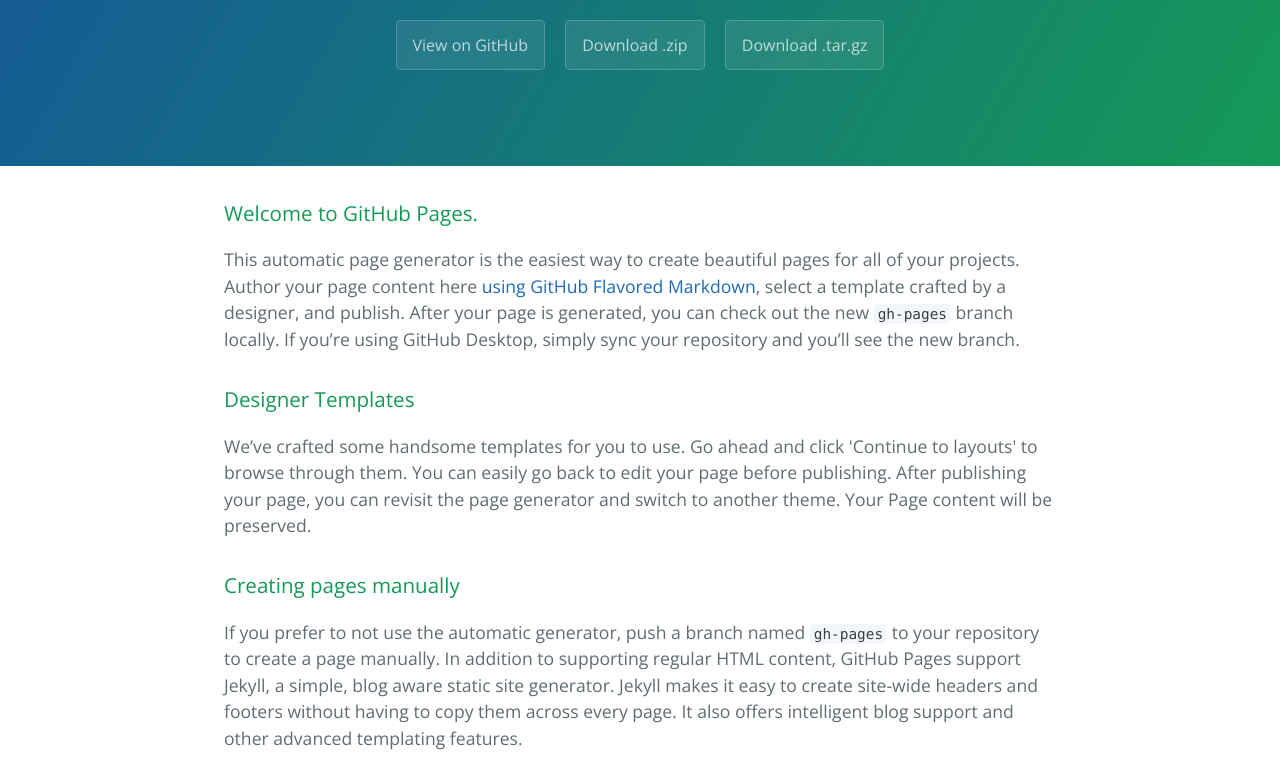
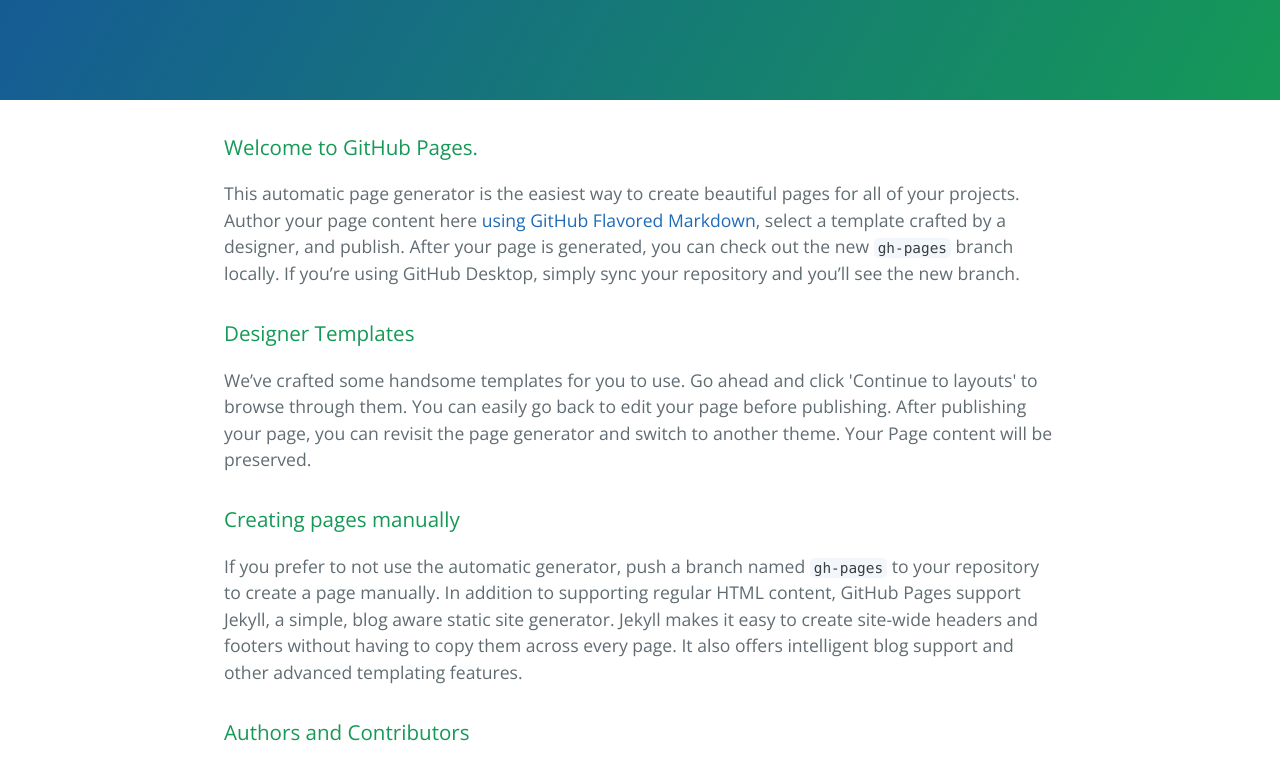
Before and after one commit to Thamayswaran/nightingale_screenshots, a plain HTML site: page index.html in a window 1280 px wide. Shown: the part 170-932 px from the top of the page. Drawn offline with nearby package versions, Linux system fonts and the light colour scheme.

Commit message:
Update index.html

```diff
--- a/index.html
+++ b/index.html
@@ -13,9 +13,6 @@
     <section class="page-header">
       <h1 class="project-name">Nightingale screenshots</h1>
       <h2 class="project-tagline"></h2>
-      <a href="https://github.com/Thamayswaran/nightingale_screenshots" class="btn">View on GitHub</a>
-      <a href="https://github.com/Thamayswaran/nightingale_screenshots/zipball/master" class="btn">Download .zip</a>
-      <a href="https://github.com/Thamayswaran/nightingale_screenshots/tarball/master" class="btn">Download .tar.gz</a>
     </section>
 
     <section class="main-content">
```
